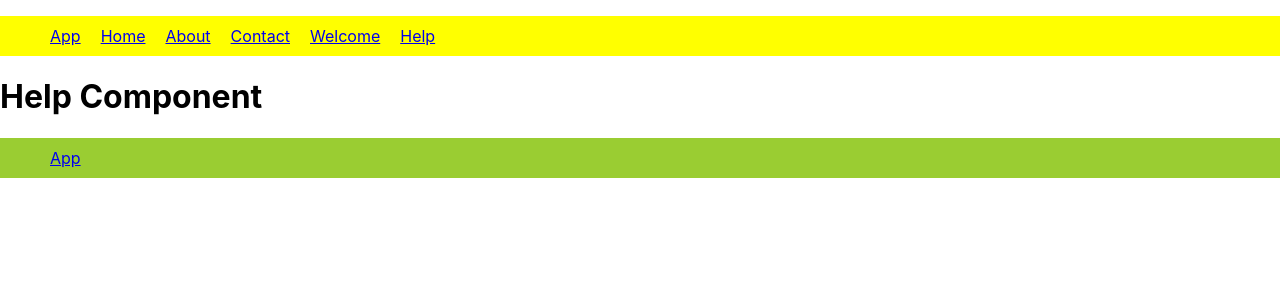
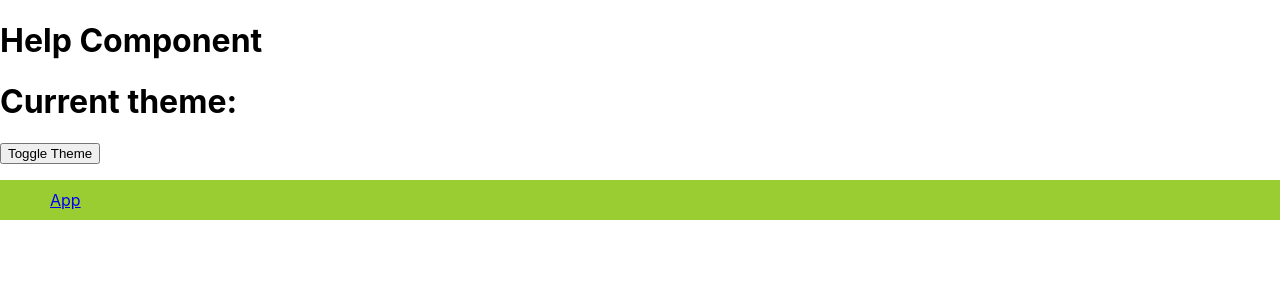
Before and after one commit to Ashishkvs/React-Project, a React (Create React App) app: page /help in a window 1280 px wide. Shown: the top 300 px of the page. Built offline with nearby package versions, Linux system fonts and the light colour scheme.

Commit message:
added hook useContext

```diff
--- a/src/App.js
+++ b/src/App.js
@@ -1,11 +1,47 @@
 import './App.css';
+import { useState } from 'react';
+import Welcome from './page/Welcome'
+import { BrowserRouter, Routes, Route } from 'react-router-dom';
+import { About } from './page/About';
+import { Home } from './page/Home';
+import { Contact } from './page/Contact';
+import { NotFound } from './page/NotFound';
+import { Help } from './page/Help';
+import { Navigation } from './page/Navigation';
+import { Footer } from './page/Footer';
+
+import { ThemeContext } from './page/ThemeContext';
 
 function App() {
-  return (
-    <>
-    <h1>App.js</h1>
+  const [isEnableNav, setIsEnableNav] = useState(true);
 
-    </>
+  const toggleTheme = () => {
+    setIsEnableNav(!isEnableNav);
+  };
+
+  return (<>
+    {isEnableNav && <Navigation />}
+
+    <ThemeContext.Provider value={{ isEnableNav, toggleTheme }}>
+
+      <BrowserRouter>
+        <Routes>
+          <Route path="/" element={<Welcome />} />
+          <Route path="/welcome" element={<Welcome />} />
+          {/* //TODO  fix duplicate routing issue */}
+          <Route path="/about" element={<About />} />
+          <Route path="/home" element={<Home />} />
+          <Route path="/contact" element={<Contact />} />
+          <Route path="/help" element={<Help />} />
+          <Route path="*" element={<NotFound />} />
+        </Routes>
+      </BrowserRouter>
+
+    </ThemeContext.Provider>
+
+    <Footer />
+
+  </>
   );
 }
 
--- a/src/index.js
+++ b/src/index.js
@@ -3,37 +3,13 @@ import ReactDOM from 'react-dom/client';
 import reportWebVitals from './reportWebVitals';
 
 import './index.css';
-import Welcome from './page/Welcome'
-import { BrowserRouter, Routes, Route } from 'react-router-dom';
-import { About } from './page/About';
-import { Home } from './page/Home';
-import { Contact } from './page/Contact';
-import { NotFound } from './page/NotFound';
-import { Help } from './page/Help';
-import { Navigation } from './page/Navigation';
-import { Footer } from './page/Footer';
+
+import App from './App';
 
 const root = ReactDOM.createRoot(document.getElementById('root'));
 root.render(
   <React.StrictMode>
-    <Navigation />
-
-    <BrowserRouter>
-      <Routes>
-        <Route path="/" element={<Welcome />} />
-        <Route path="/welcome" element={<Welcome />} />
-         {/* //TODO  fix duplicate routing issue */}
-        <Route path="/about" element={<About />} />
-        <Route path="/home" element={<Home />} />
-        <Route path="/contact" element={<Contact />} />
-        <Route path="/help" element={<Help />} />
-        <Route path="*" element={<NotFound />} />
-      </Routes>
-    </BrowserRouter>
-
-    <Footer />
-
-
+    <App/>
   </React.StrictMode>
 );
 
--- a/src/page/Help.js
+++ b/src/page/Help.js
@@ -1,6 +1,16 @@
+import { useContext, useEffect } from "react";
+import { ThemeContext } from "./ThemeContext";
+export function Help() {
+    // Access the context value using useContext
+    const { isEnableNav, toggleTheme } = useContext(ThemeContext);
+    console.log("isEnable", isEnableNav);
+    useEffect(() => {
+        toggleTheme(false);
+    }, [])
 
-export function Help() {
     return (<>
         <h1>Help Component</h1>
+        <h1>Current theme: {isEnableNav}</h1>
+        <button onClick={toggleTheme}>Toggle Theme</button>
     </>)
 }
--- /dev/null
+++ b/src/page/ThemeContext.js
@@ -0,0 +1,20 @@
+
+import { createContext } from 'react';
+
+// Create the context
+export const ThemeContext = createContext(null);
+
+// Create a provider component
+// export const ThemeProvider = ({ children }) => {
+//     const [theme, setTheme] = useState('light');
+
+//     const toggleTheme = () => {
+//         setTheme(prevTheme => (prevTheme === 'light' ? 'dark' : 'light'));
+//     };
+
+//     return (
+//         <ThemeContext.Provider value={{ theme, toggleTheme }}>
+//             {children}
+//         </ThemeContext.Provider>
+//     );
+// };
```
